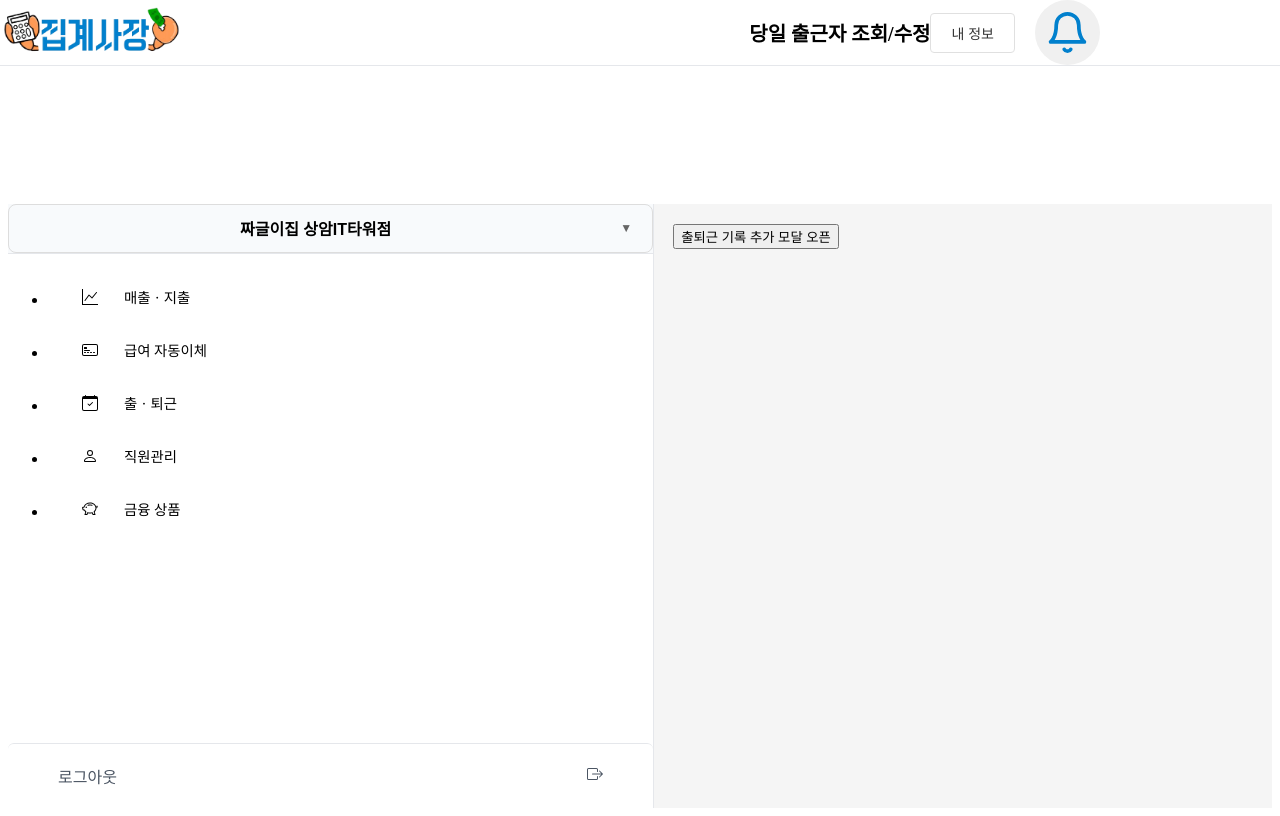
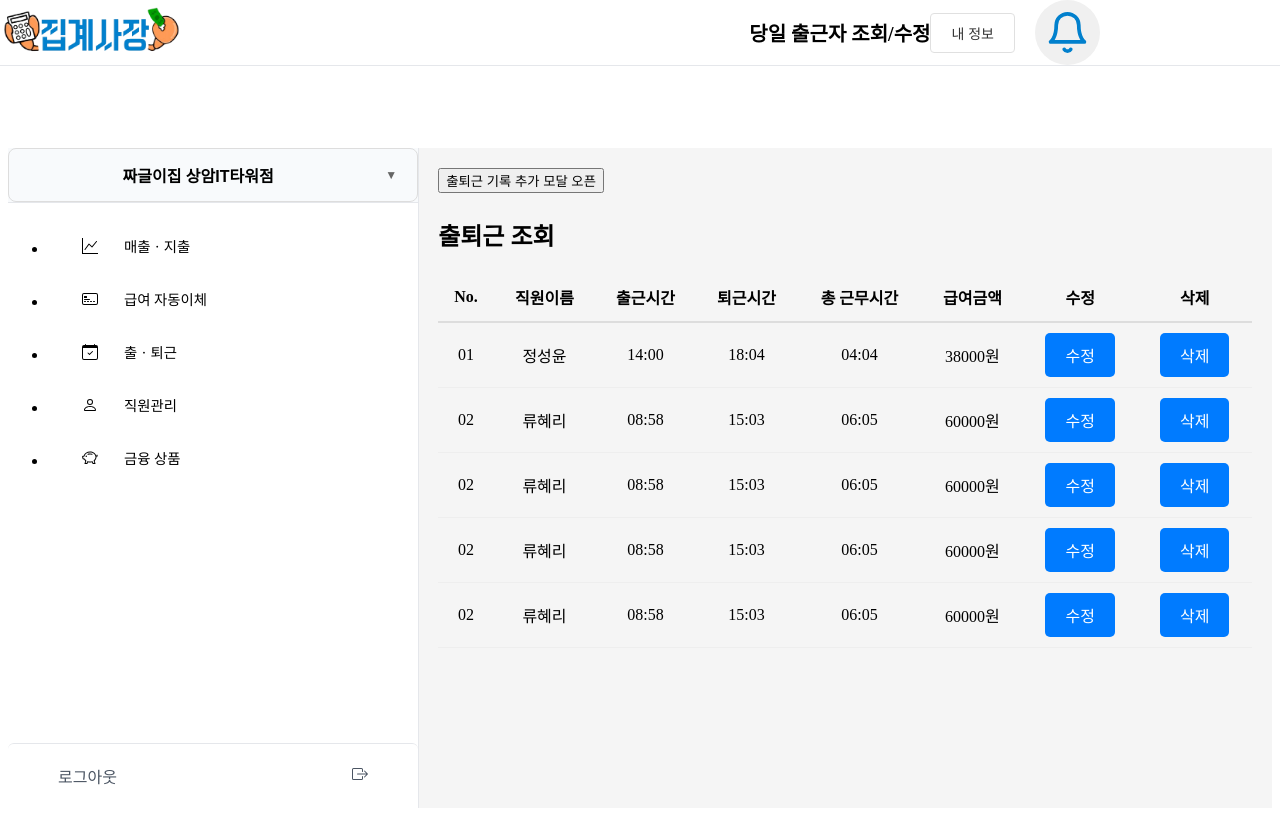
Before and after one commit to woorifisa-projects-3rd/MSA-FE, a Next.js app: page /attendance/daily-attendance in a window 1280 px wide. Built offline with nearby package versions, Linux system fonts and the light colour scheme.

Commit message:
feat:직원 출퇴근 조회페이지 구현

```diff
--- a/app/(with-sidebar)/attendance/daily-attendance/page.js
+++ b/app/(with-sidebar)/attendance/daily-attendance/page.js
@@ -2,11 +2,68 @@
 
 import AttendanceModalBody from '@/components/modal/attendance-modal/attendance-modal-body';
 import ModalContainer from '@/components/modal/modal-container';
+import DefaultTable from '@/components/table/DefaultTable';
 import { useState } from 'react';
 
 
 export default function Form() {
   const [isModalOpen, setIsModalOpen] = useState(false);
+
+  const tableHeaders = {
+    no: "No.",
+    name: "직원이름",
+    startTime: "출근시간",
+    endTime: "퇴근시간",
+    totalHours: "총 근무시간",
+    salary: "급여금액",
+    edit: "수정",
+    delete: "삭제"
+};
+
+const list = [
+  {
+      no: "01",
+      name: "정성윤",
+      startTime: "14:00",
+      endTime: "18:04",
+      totalHours: "04:04",
+      salary: "38000원",
+
+  },
+  {
+      no: "02",
+      name: "류혜리",
+      startTime: "08:58",
+      endTime: "15:03",
+      totalHours: "06:05",
+      salary: "60000원",
+  },
+  {
+      no: "02",
+      name: "류혜리",
+      startTime: "08:58",
+      endTime: "15:03",
+      totalHours: "06:05",
+      salary: "60000원",
+  },
+  {
+      no: "02",
+      name: "류혜리",
+      startTime: "08:58",
+      endTime: "15:03",
+      totalHours: "06:05",
+      salary: "60000원",
+  },
+  {
+      no: "02",
+      name: "류혜리",
+      startTime: "08:58",
+      endTime: "15:03",
+      totalHours: "06:05",
+      salary: "60000원",
+  }
+];
+
 
 
   return (
@@ -21,6 +78,7 @@ export default function Form() {
       >
         <AttendanceModalBody/>
       </ModalContainer>
+      <DefaultTable tableName="출퇴근 조회" tableHeaders={tableHeaders} list={list}/>
 
     </>
   );
--- a/app/(with-sidebar)/employee/management/page.js
+++ b/app/(with-sidebar)/employee/management/page.js
@@ -4,7 +4,7 @@ import classes from "./page.module.css";
 import DefaultTable from '@/components/table/DefaultTable';
 import ModalContainer from '@/components/modal/modal-container';
 
-const modify = "수정";
+const edit = "수정";
 const del = "삭제";
 
 export default function SalesExpenses() {
@@ -13,7 +13,7 @@ export default function SalesExpenses() {
         phone: "전화번호",
         birthDate: "생년월일",
         address: "주소",
-        modify: "수정",
+        edit: "수정",
         delete: "삭제"
     };
 
```
